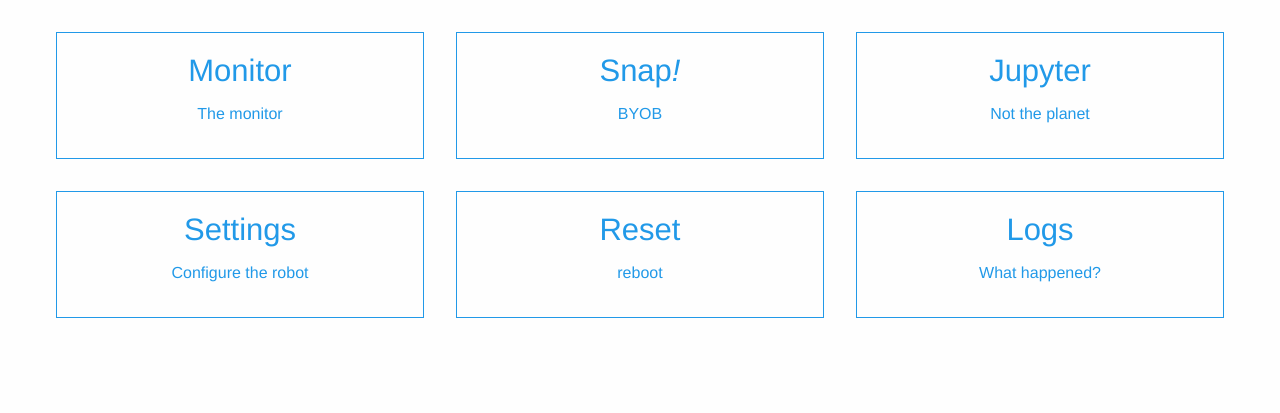
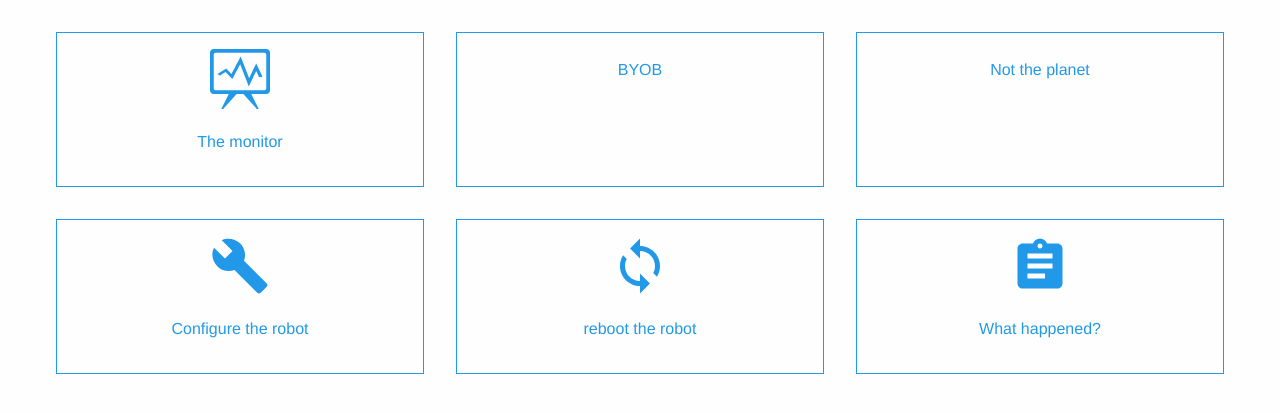
Before and after one commit to poppy-project/puppet-master, a Python web app: template templates/index.html in a window 1280 px wide. Shown: the part 70-483 px from the top of the page. Run offline with Jinja, Linux system fonts and the light colour scheme; the template is opened without the code that fills it: most values are stand-ins (such as "Sample title", 1, 10 or a date in 2020).

Commit message:
Add svg icons to index tiles

```diff
--- a/static/css/style.css
+++ b/static/css/style.css
@@ -1,3 +1,10 @@
+.pp-icon {
+  width: 1em;
+  height: 1em;
+  display: inline-block;
+  fill: currentColor;
+}
+
 .top-bar {
   padding: 1rem;
   margin-bottom: 1rem;
@@ -16,6 +23,11 @@
   padding: 1rem;
 }
 
+.menu-tile .pp-icon {
+  width: 60px;
+  height: 60px;
+}
+
 .menu-tile a {
   display: block;
   padding: 1rem;
--- /dev/null
+++ b/templates/defs-svg.html
@@ -0,0 +1,25 @@
+<svg style="position: absolute; width: 0; height: 0;" width="0" height="0" version="1.1" xmlns="http://www.w3.org/2000/svg" xmlns:xlink="http://www.w3.org/1999/xlink">
+  <defs>
+    <symbol id="pp-icon-assignment" viewBox="0 0 24 24">
+      <path class="path1" d="M17.016 9v-2.016h-10.031v2.016h10.031zM17.016 12.984v-1.969h-10.031v1.969h10.031zM14.016 17.016v-2.016h-7.031v2.016h7.031zM12 3c-0.563 0-0.984 0.422-0.984 0.984s0.422 1.031 0.984 1.031 0.984-0.469 0.984-1.031-0.422-0.984-0.984-0.984zM18.984 3c1.078 0 2.016 0.938 2.016 2.016v13.969c0 1.078-0.938 2.016-2.016 2.016h-13.969c-1.078 0-2.016-0.938-2.016-2.016v-13.969c0-1.078 0.938-2.016 2.016-2.016h4.172c0.422-1.172 1.5-2.016 2.813-2.016s2.391 0.844 2.813 2.016h4.172z"></path>
+    </symbol>
+    <symbol id="pp-icon-build" viewBox="0 0 24 24">
+      <path class="path1" d="M22.688 18.984c0.422 0.281 0.422 0.984-0.094 1.406l-2.297 2.297c-0.422 0.422-0.984 0.422-1.406 0l-9.094-9.094c-2.297 0.891-4.969 0.422-6.891-1.5-2.016-2.016-2.531-5.016-1.313-7.406l4.406 4.313 3-3-4.313-4.313c2.391-1.078 5.391-0.703 7.406 1.313 1.922 1.922 2.391 4.594 1.5 6.891z"></path>
+    </symbol>
+    <symbol id="pp-icon-sync" viewBox="0 0 24 24">
+      <path class="path1" d="M12 18v-3l3.984 3.984-3.984 4.031v-3c-4.406 0-8.016-3.609-8.016-8.016 0-1.547 0.469-3.047 1.266-4.266l1.453 1.453c-0.469 0.844-0.703 1.781-0.703 2.813 0 3.328 2.672 6 6 6zM12 3.984c4.406 0 8.016 3.609 8.016 8.016 0 1.547-0.469 3.047-1.266 4.266l-1.453-1.453c0.469-0.844 0.703-1.781 0.703-2.813 0-3.328-2.672-6-6-6v3l-3.984-3.984 3.984-4.031v3z"></path>
+    </symbol>
+    <symbol id="pp-icon-update" viewBox="0 0 24 24">
+      <path class="path1" d="M12.516 8.016v4.219l3.469 2.109-0.703 1.219-4.266-2.578v-4.969h1.5zM21 10.125h-6.797l2.766-2.813c-2.719-2.719-7.172-2.813-9.891-0.094s-2.719 7.031 0 9.75 7.172 2.719 9.891 0c1.359-1.359 2.016-2.906 2.016-4.875h2.016c0 1.969-0.844 4.547-2.625 6.281-3.516 3.469-9.234 3.469-12.75 0s-3.516-9.094 0-12.563 9.141-3.469 12.656 0l2.719-2.813v7.125z"></path>
+    </symbol>
+    <symbol id="pp-icon-question_answer" viewBox="0 0 24 24">
+      <path class="path1" d="M17.016 12q0 0.422-0.305 0.703t-0.727 0.281h-9.984l-3.984 4.031v-14.016q0-0.422 0.281-0.703t0.703-0.281h12.984q0.422 0 0.727 0.281t0.305 0.703v9zM21 6q0.422 0 0.703 0.281t0.281 0.703v15l-3.984-3.984h-11.016q-0.422 0-0.703-0.281t-0.281-0.703v-2.016h12.984v-9h2.016z"></path>
+    </symbol>
+    <symbol id="pp-icon-stats" viewBox="0 0 32 32">
+      <path class="path1" d="M30 0h-28c-1.104 0-2 0.896-2 2v20c0 1.104 0.896 2 2 2h8l-4 8h1l7.2-8h3.6l7.2 8h1l-4-8h8c1.104 0 2-0.896 2-2v-20c0-1.104-0.896-2-2-2zM30 21c0 0.553-0.447 1-1 1h-26c-0.553 0-1-0.447-1-1v-18c0-0.553 0.447-1 1-1h26c0.553 0 1 0.447 1 1v18zM20.878 15.631l-4.521-11.629-4.938 9.29-2.756-2.835-4.663 2.906 1.316 0.758 2.988-1.862 3.605 3.712 4.175-7.853 4.616 11.879 3.937-8.288 1.604 3.414 1.759-0.295-3.354-7.132-3.768 7.935z"></path>
+    </symbol>
+    <symbol id="pp-icon-github" viewBox="0 0 32 32">
+      <path class="path1" d="M16 0.395c-8.836 0-16 7.163-16 16 0 7.069 4.585 13.067 10.942 15.182 0.8 0.148 1.094-0.347 1.094-0.77 0-0.381-0.015-1.642-0.022-2.979-4.452 0.968-5.391-1.888-5.391-1.888-0.728-1.849-1.776-2.341-1.776-2.341-1.452-0.993 0.11-0.973 0.11-0.973 1.606 0.113 2.452 1.649 2.452 1.649 1.427 2.446 3.743 1.739 4.656 1.33 0.143-1.034 0.558-1.74 1.016-2.14-3.554-0.404-7.29-1.777-7.29-7.907 0-1.747 0.625-3.174 1.649-4.295-0.166-0.403-0.714-2.030 0.155-4.234 0 0 1.344-0.43 4.401 1.64 1.276-0.355 2.645-0.532 4.005-0.539 1.359 0.006 2.729 0.184 4.008 0.539 3.054-2.070 4.395-1.64 4.395-1.64 0.871 2.204 0.323 3.831 0.157 4.234 1.026 1.12 1.647 2.548 1.647 4.295 0 6.145-3.743 7.498-7.306 7.895 0.574 0.497 1.085 1.47 1.085 2.963 0 2.141-0.019 3.864-0.019 4.391 0 0.426 0.288 0.925 1.099 0.768 6.354-2.118 10.933-8.113 10.933-15.18 0-8.837-7.164-16-16-16z"></path>
+    </symbol>
+  </defs>
+</svg>
--- a/templates/index.html
+++ b/templates/index.html
@@ -7,45 +7,68 @@
 
   <div class="large-4 medium-6 columns menu-tile">
     <a href="{{ url_for('monitor') }}" data-equalizer-watch>
-      <h3>Monitor</h3>
+      <h3>
+        <svg class="pp-icon pp-icon-stats">
+          <title>Monitor</title>
+          <use xlink:href="#pp-icon-stats"></use>
+        </svg>
+      </h3>
       <p>The monitor</p>
     </a>
   </div>
 
   <div class="large-4 medium-6 columns menu-tile">
     <a href="{{ url_for('snap') }}" data-equalizer-watch>
-      <h3>Snap<em>!</em></h3>
+      <h3></h3>
       <p>BYOB</p>
     </a>
   </div>
 
   <div class="large-4 medium-6 columns menu-tile">
     <a href="{{ url_for('jupyter') }}" data-equalizer-watch>
-      <h3>Jupyter</h3>
+      <h3></h3>
       <p>Not the planet</p>
     </a>
   </div>
 
   <div class="large-4 medium-6 columns menu-tile">
     <a href="{{ url_for('settings') }}" data-equalizer-watch>
-      <h3>Settings</h3>
+      <h3>
+        <svg class="pp-icon pp-icon-build">
+          <title>Settings</title>
+          <use xlink:href="#pp-icon-build"></use>
+        </svg>
+      </h3>
       <p>Configure the robot</p>
     </a>
   </div>
 
   <div class="large-4 medium-6 columns menu-tile">
     <a href="{{ url_for('reset') }}" data-equalizer-watch>
-      <h3>Reset</h3>
-      <p>reboot</p>
+      <h3>
+        <svg class="pp-icon pp-icon-sync">
+          <title>Restart</title>
+          <use xlink:href="#pp-icon-sync"></use>
+        </svg>
+      </h3>
+      <p>reboot the robot</p>
     </a>
   </div>
 
   <div class="large-4 medium-6 columns menu-tile">
     <a href="{{ url_for('logs') }}" data-equalizer-watch>
-      <h3>Logs</h3>
+      <h3>
+        <svg class="pp-icon pp-icon-assignment">
+          <title>Logs</title>
+          <use xlink:href="#pp-icon-assignment"></use>
+        </svg>
+      </h3>
       <p>What happened?</p>
     </a>
   </div>
 
 </div>
+
+{% include 'defs-svg.html' %}
+
 {% endblock content %}
```
